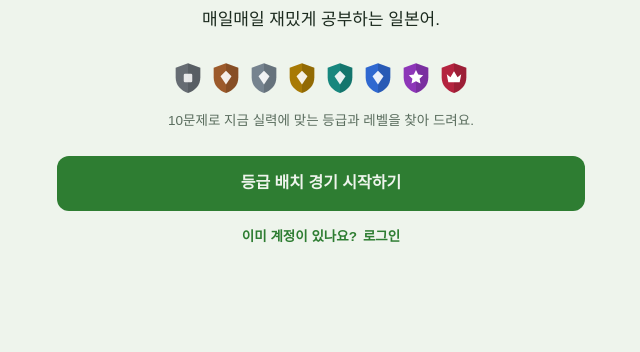
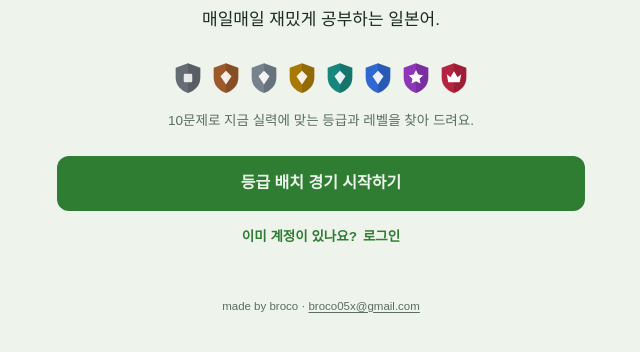
Before and after one commit to brocokr/nihongo, a plain HTML site: page index.html in a window 1280 px wide. Shown: the part 188-540 px from the top of the page, without its empty margins (319-959 px from the left). Drawn offline with Linux system fonts and the light colour scheme; a web font is replaced by a local one.

Commit message:
Add files via upload

```diff
--- a/index.html
+++ b/index.html
@@ -40,6 +40,8 @@
 *{box-sizing:border-box}
 body{background:var(--bg);color:var(--ink);font-family:var(--f-ui);font-size:15px;line-height:1.55}
 body::before{content:"";position:fixed;inset:0 0 auto;height:env(safe-area-inset-top,0px);z-index:10;background:var(--bg)}
+.credit{margin-top:36px;text-align:center;font-size:11.5px;line-height:1.5;color:var(--muted)}
+.credit a{color:inherit;text-decoration:underline;text-underline-offset:2px}
 .wrap{max-width:560px;margin:0 auto;padding-left:max(16px,env(safe-area-inset-left,0px));padding-right:max(16px,env(safe-area-inset-right,0px));padding-block:20px 48px}
 .stack{display:flex;flex-direction:column;gap:14px}
 section{display:flex;flex-direction:column;gap:16px}
@@ -628,6 +630,7 @@ body.pron-off .rom,body.pron-off .han,body.pron-rom .han,body.pron-han .rom:not(
     </div>
     <div id="chBody" class="stack"></div>
   </section>
+  <footer class="credit">made by broco · <a href="mailto:broco05x@gmail.com">broco05x@gmail.com</a></footer>
 </div>
 <div id="sheetRoot"></div>
 <div class="toast" id="toast" role="status" hidden></div>
```
